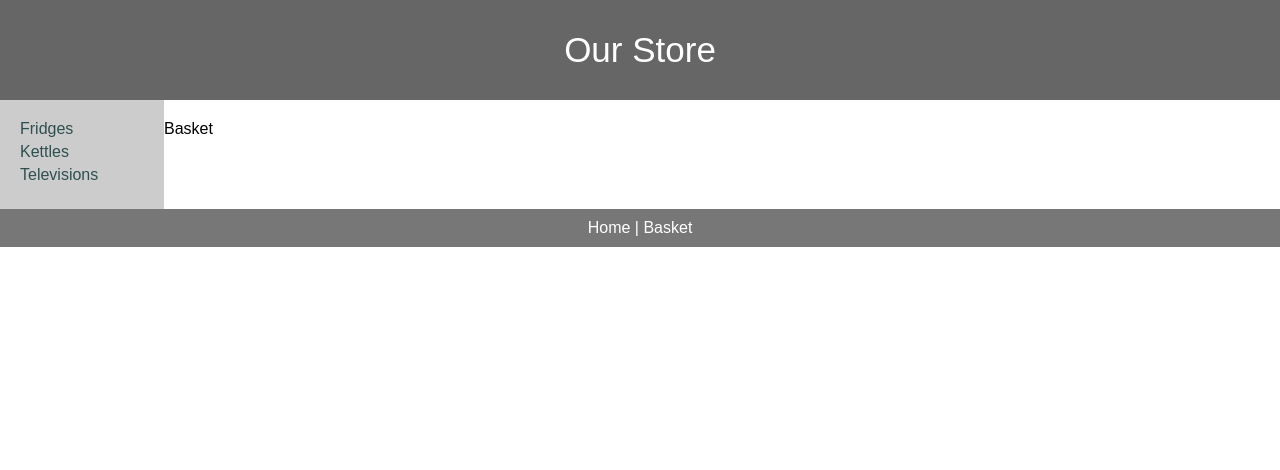
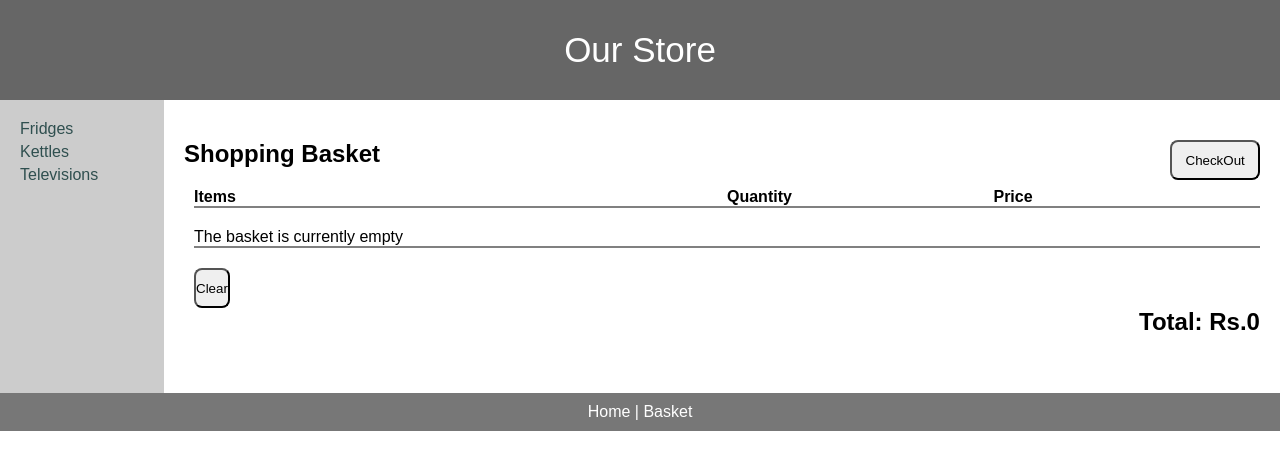
Before and after one commit to rikita0514/e-shop-prototype, a React (Create React App) app: page /basket in a window 1280 px wide. Shown: the top 470 px of the page. Built offline with nearby package versions, Linux system fonts and the light colour scheme; data requests are answered from the project's data file.

Commit message:
basket and cart edit

```diff
--- a/src/components/basket.js
+++ b/src/components/basket.js
@@ -1,9 +1,110 @@
-import React from 'react'
+import React, { useContext } from 'react'
+
+import { styled } from 'styled-components';
+
+import { Link , useNavigate} from 'react-router-dom';
+
+import { CartContext } from "../contexts/cartContext";
+
 
 const Basket = () => {
+  const navigate = useNavigate();
+  const { getItems } = useContext(CartContext);
+
+  const renderCart = () => {
+    const cartItems = getItems();
+
+    if(cartItems.length > 0){
+      return cartItems.map((p) => {
+        <React.Fragment key={p.id}>
+        <div>
+          <Link to={`/products/${p.id}`}>{p.title}</Link>
+        </div>
+        <BasketQty>
+          {p.quantity}
+        </BasketQty>
+        </React.Fragment>
+      });
+    }
+    else{
+      return <div>The basket is currently empty</div>
+    }
+  }
   return (
-    <div>Basket</div>
-  )
-}
+    <BasketContainer>
+      <BasketTitle>Shopping Basket</BasketTitle>
+      <BasketButton>CheckOut</BasketButton>
+      <BasketTable>
+        <BasketHeader>
+          <h4>Items</h4>
+          <h4>Quantity</h4>
+          <h4>Price</h4>
+        </BasketHeader>
+        <BasketHeaderLine />
 
-export default Basket
+        <BasketHeader>
+          {renderCart()}
+        </BasketHeader>
+
+        <BasketHeaderLine />
+
+        <BasketButton>Clear</BasketButton>
+        <BasketTotal>Total: Rs.0</BasketTotal>
+      </BasketTable>
+    </BasketContainer>
+  );
+};
+
+export default Basket;
+
+const BasketContainer = styled.div`
+    display: grid;
+    padding: 20px;
+    grid-template-rows: 0.25fr 1fr 0.25fr;
+    grid-template-columns: 0.1fr 1fr 0.1fr;
+`;
+
+const BasketTable = styled.div`
+    grid-column: 1 / span 3;
+
+    grid-template-rows: 0.25fr 1fr 0.25fr 0.25fr;
+    column-gap: 20px;
+    padding-left: 10px;
+`;
+
+const BasketHeader = styled.div`
+    display: grid;
+    grid-template-columns: 1fr 0.5fr 0.5fr;
+`;
+
+const BasketHeaderLine = styled.hr`
+    margin-bottom: 20px;
+    border: 1px solid gray;
+`;
+
+const BasketTitle = styled.h2`
+  grid-column: 1 / span 2;
+
+  padding-bottom: 20px;
+`;
+
+const BasketQty = styled.h3`
+    font-size: 18px;
+    font-weight: bold;
+    display: grid;
+    grid-template-columns: 0.1fr 0.05fr 0.1fr 0.1fr;
+`;
+
+const BasketPrice = styled.h3`
+    font-size: 20px;
+    font-weight: bold;
+`;
+
+const BasketTotal = styled.h2`
+    justify-self: end;
+`;
+
+const BasketButton = styled.button`
+  border-radius: 8px;
+  height: 40px;
+`;
--- a/src/components/categoryProduct.js
+++ b/src/components/categoryProduct.js
@@ -17,8 +17,7 @@ const CategoryProduct = ({
     stock
 }) => {
     const navigate = useNavigate();
-    const cartContext = useContext(CartContext);
-    const { addProduct } = cartContext;
+    const { addProduct } = useContext(CartContext);
 
     return (
         <ProductArticle>
--- a/src/contexts/cartContext.js
+++ b/src/contexts/cartContext.js
@@ -10,11 +10,36 @@ const CartContextProvider = ({children}) => {
     const [state, dispatch] = useReducer(CartReducer, initialState);
 
     const addProduct = payload => {
-        dispatch({ type: 'ADD', payload})
+        dispatch({ type: 'ADD', payload});
+    }
+
+    const removeProduct = payload => {
+        dispatch({type: 'REMOVE', payload});
+    }
+
+    const increaseQuantity = payload => {
+        dispatch({type: 'INCQTY', payload});
+    }
+
+    const decreaseQuantity = payload => {
+        dispatch({type: 'DECQTY', payload});
+    }
+
+    const clearBasket = () => {
+        dispatch({type: 'CLEAR', payload: undefined});
+    }
+
+    const getItems = () =>{
+        return state.cartItems;
     }
 
     const contextValues = {
         addProduct,
+        removeProduct,
+        increaseQuantity,
+        decreaseQuantity,
+        clearBasket,
+        getItems,
         ...state
     }
 
--- a/src/contexts/cartReducer.js
+++ b/src/contexts/cartReducer.js
@@ -1,9 +1,14 @@
 export const CartReducer = (state, action) => {
     debugger;
 
+    let index= -1;
+
+    if(action.payload)
+        index = state.cartItems.findIndex(x => x.id === action.payload.id);
+
     switch (action.type){
         case "ADD":
-            const index = state.cartItems.findIndex(x => x.id === action.payload.id);
+        case "INCQTY":
 
             if(index === -1) {
                 state.cartItems.push({...action.payload, quantity: 1});
@@ -12,12 +17,26 @@ export const CartReducer = (state, action) => {
                 state.cartItems[index].quantity++;
             }
 
-            return state;
+            break;
 
         case "REMOVE":
-            return state;
+            if(index > -1) {
+                state.cartItems.splice(index, 1);
+            }
+            break;
+
+        case "DECQTY":
+            if(index > -1){
+                state.cartItems[index].quantity--;
+            }
+            break;
+
+        case "CLEAR":
+            state.cartItems = [];
+            break;
 
         default:
-            return state;
+
     }
+    return state;
 }
```
